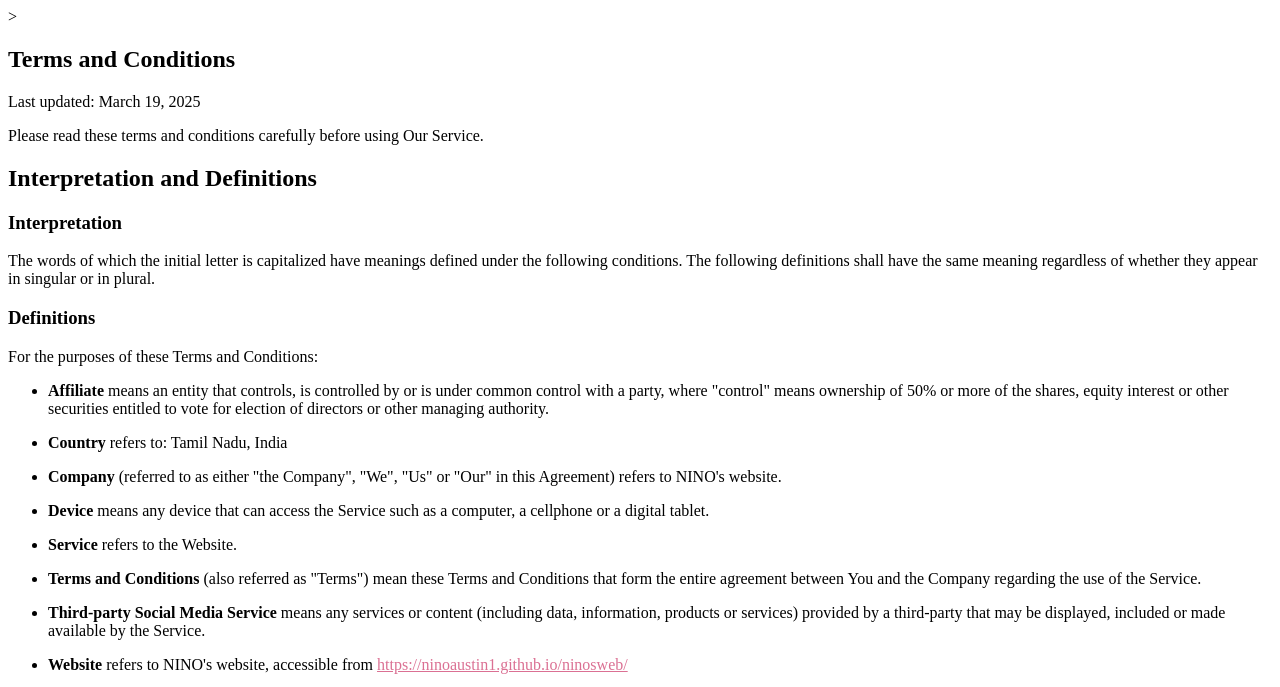
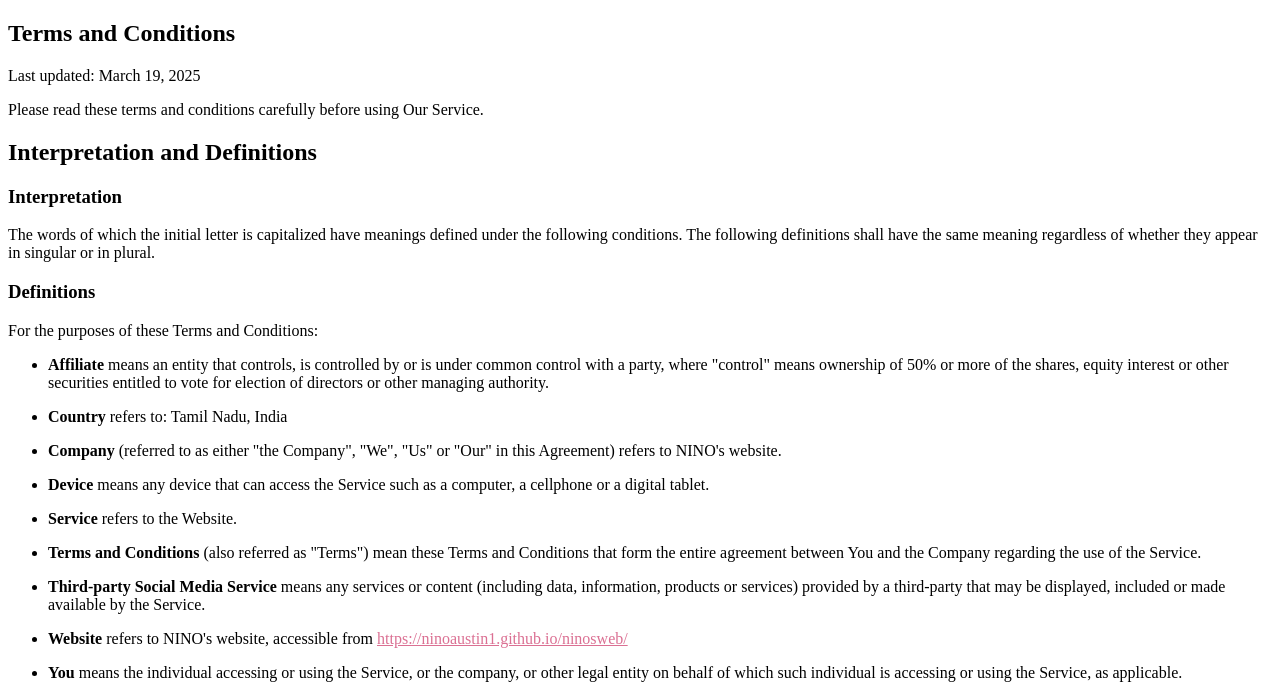
Before and after one commit to ninoaustin1/ninosweb, a plain HTML site: page Terms.html in a window 1280 px wide. Shown: the top 687 px of the page. Drawn offline with Linux system fonts and the light colour scheme.

Commit message:
Update Terms.html

```diff
--- a/Terms.html
+++ b/Terms.html
@@ -5,7 +5,7 @@
     <meta name="viewport" content="width=device-width, initial-scale=1.0" />
     <title>Terms</title>
   </head>
-  <link rel="stylesheet" href="Style.css/colour.css" />>
+  <link rel="stylesheet" href="Style.css/colour.css" />
   <body>
     <h2>Terms and Conditions</h2>
     <p>Last updated: March 19, 2025</p>
```
